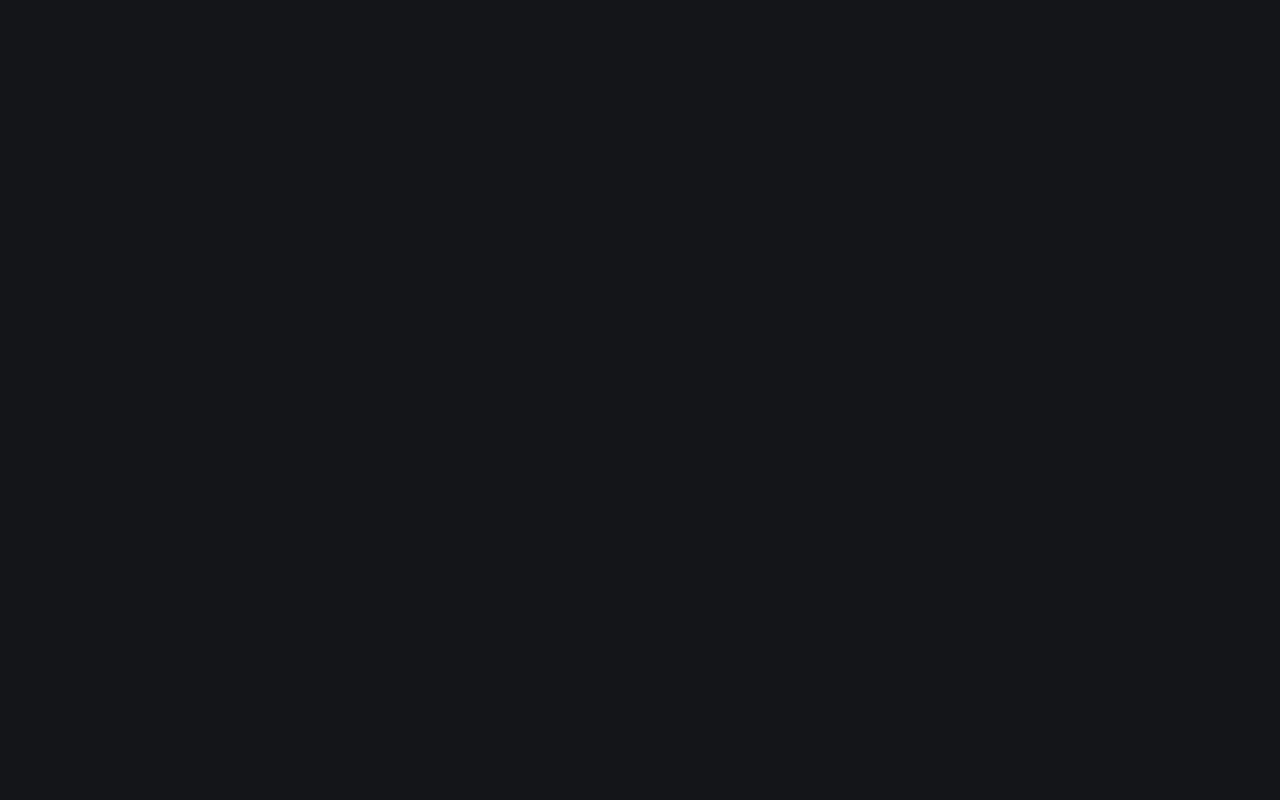
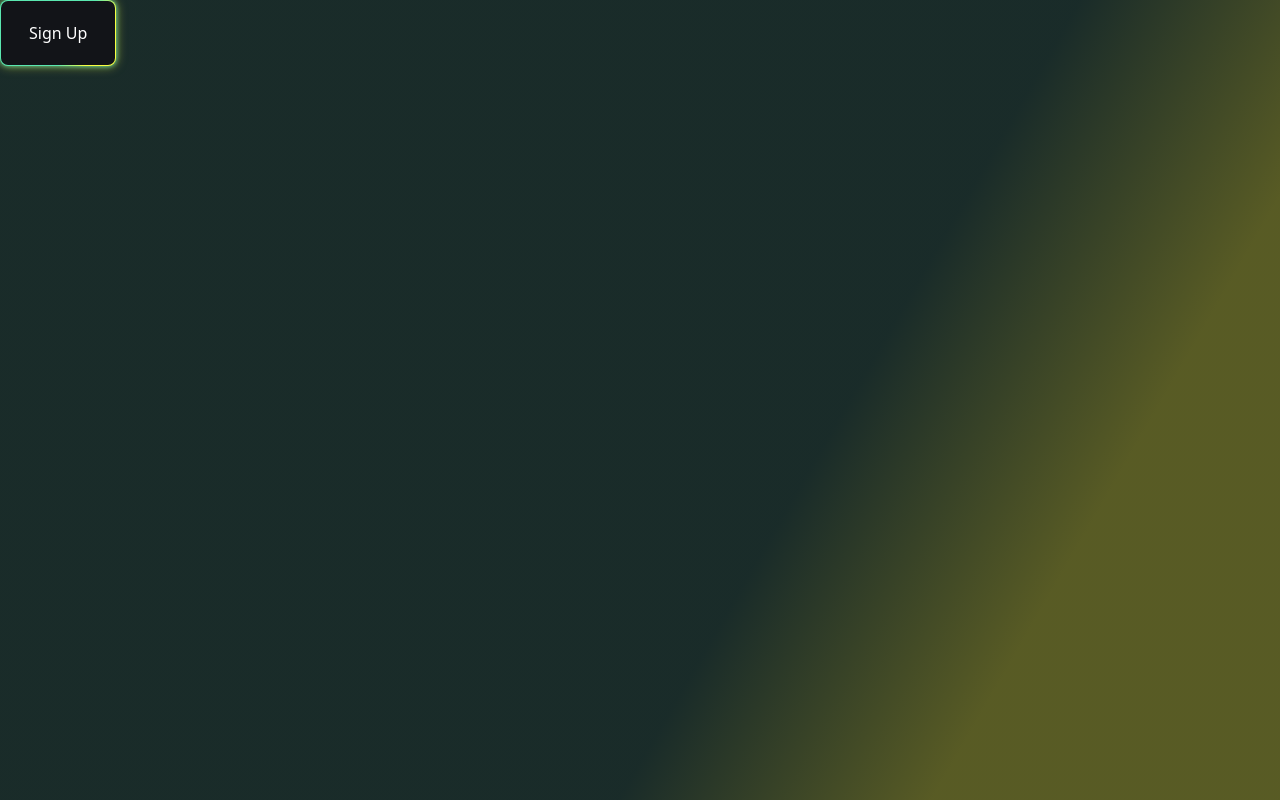
Before and after one commit to SynapseApp/Synapse, a React app in the folder client/: page / in a window 1280 px wide. Before the commit this address had no page. Built offline with nearby package versions, Linux system fonts and the light colour scheme; the HTML template or start-up script is replaced by a standard one.

Commit message:
minor changes

```diff
--- a/client/src/App.tsx
+++ b/client/src/App.tsx
@@ -1,11 +1,13 @@
 import { Route, BrowserRouter, Routes } from "react-router-dom";
 import AuthPage from "./pages/Auth";
+import RootPage from "./pages/Root";
 
 function App() {
   return (
     <>
       <BrowserRouter>
         <Routes>
+          <Route path="/" element={<RootPage />} />
           <Route path="/auth" element={<AuthPage />} />
         </Routes>
       </BrowserRouter>
--- a/client/src/assets/InputGroup.tsx
+++ b/client/src/assets/InputGroup.tsx
@@ -38,6 +38,7 @@ export default function InputGroup({ type, placeholder }: PropInterface) {
           <FontAwesomeIcon
             icon={inputIsValid ? faCheckCircle : faCircleExclamation}
             size="lg"
+            className={`icon-${inputIsValid ? "success" : "danger"}`}
           />
         </div>
       </div>
--- a/client/src/index.scss
+++ b/client/src/index.scss
@@ -11,6 +11,11 @@ $linear-gradient: linear-gradient(
 
 body {
   @apply w-screen h-screen overflow-x-hidden;
+  background: linear-gradient(
+    120deg,
+    rgba(93, 252, 194, 0.1) 62%,
+    rgba(250, 255, 65, 0.3) 80%
+  );
   background-color: #121418;
   // background-color: #ffffff;
 }
@@ -42,6 +47,14 @@ h5 {
 
 h6 {
   @apply text-xl font-bold;
+}
+
+.icon-danger * {
+  color: rgb(255, 37, 37);
+}
+
+.icon-success * {
+  color: rgb(60, 255, 60);
 }
 
 .gradient-btn {
--- a/client/src/pages/Auth/index.tsx
+++ b/client/src/pages/Auth/index.tsx
@@ -1,7 +1,7 @@
 import "../pages-styles.scss";
 import AuthComponent from "./AuthComponent";
 
-const LoginPage = () => {
+export default function AuthPage() {
   return (
     <section id="Login-Page">
       <header>
@@ -17,6 +17,4 @@ const LoginPage = () => {
       <footer>Copyright@Synapse {new Date().getFullYear()}</footer>
     </section>
   );
-};
-
-export default LoginPage;
+}
--- /dev/null
+++ b/client/src/pages/Root/index.tsx
@@ -0,0 +1,16 @@
+import { Link } from "react-router-dom";
+
+export default function RootPage() {
+  return (
+    <>
+      <div
+        id="Root-Page"
+        className="flex justify-center items-center w-screen h-screen"
+      >
+        <Link to="/auth">
+          <button className="gradient-box glow-effect-border">Sign Up</button>
+        </Link>
+      </div>
+    </>
+  );
+}
--- a/client/src/pages/pages-styles.scss
+++ b/client/src/pages/pages-styles.scss
@@ -3,12 +3,6 @@
 #Login-Page {
   @apply w-screen h-screen text-center p-5
         flex flex-col justify-between items-center;
-
-  background: linear-gradient(
-    120deg,
-    rgba(93, 252, 194, 0.1) 62%,
-    rgba(250, 255, 65, 0.3) 80%
-  );
 
   > main > #Login-Component {
     @apply w-[400px]
```
